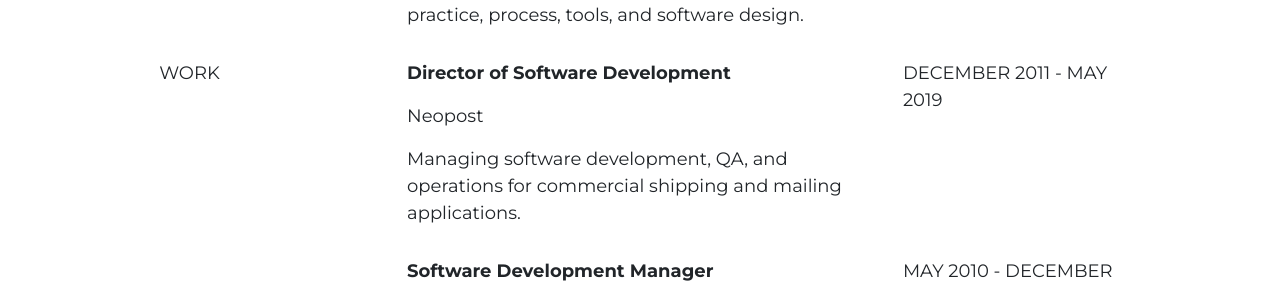
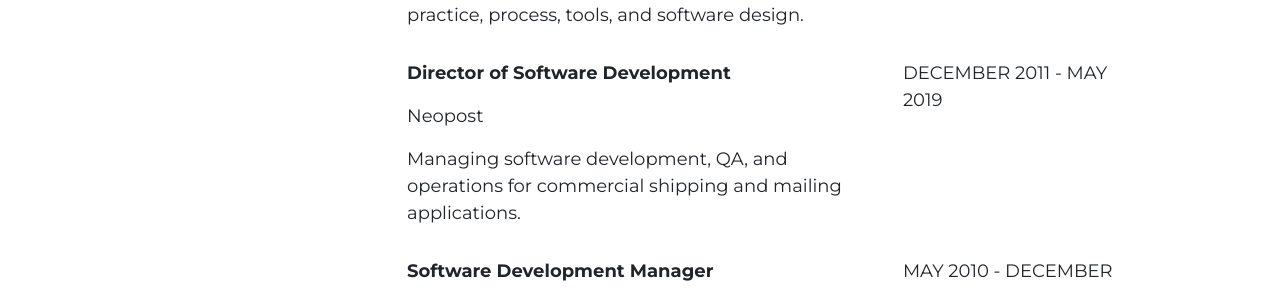
Before and after one commit to HobNobblin/mikefawcett.com, an Angular app: page /resume in a window 1280 px wide. Shown: the part 491-780 px from the top of the page. Built offline with nearby package versions, Linux system fonts and the light colour scheme.

Commit message:
fixed work showing up twice in resume

```diff
--- a/src/app/resume/resume.component.html
+++ b/src/app/resume/resume.component.html
@@ -37,7 +37,7 @@
                 <div class="col-sm-3">MAY 2019 - PRESENT</div>
             </div>
             <div class="row work">
-                <div class="col-sm-3">WORK</div>
+                <div class="col-sm-3"></div>
                 <div class="col-sm-6">
                     <p class="work-title">
                         Director of Software Development
```
